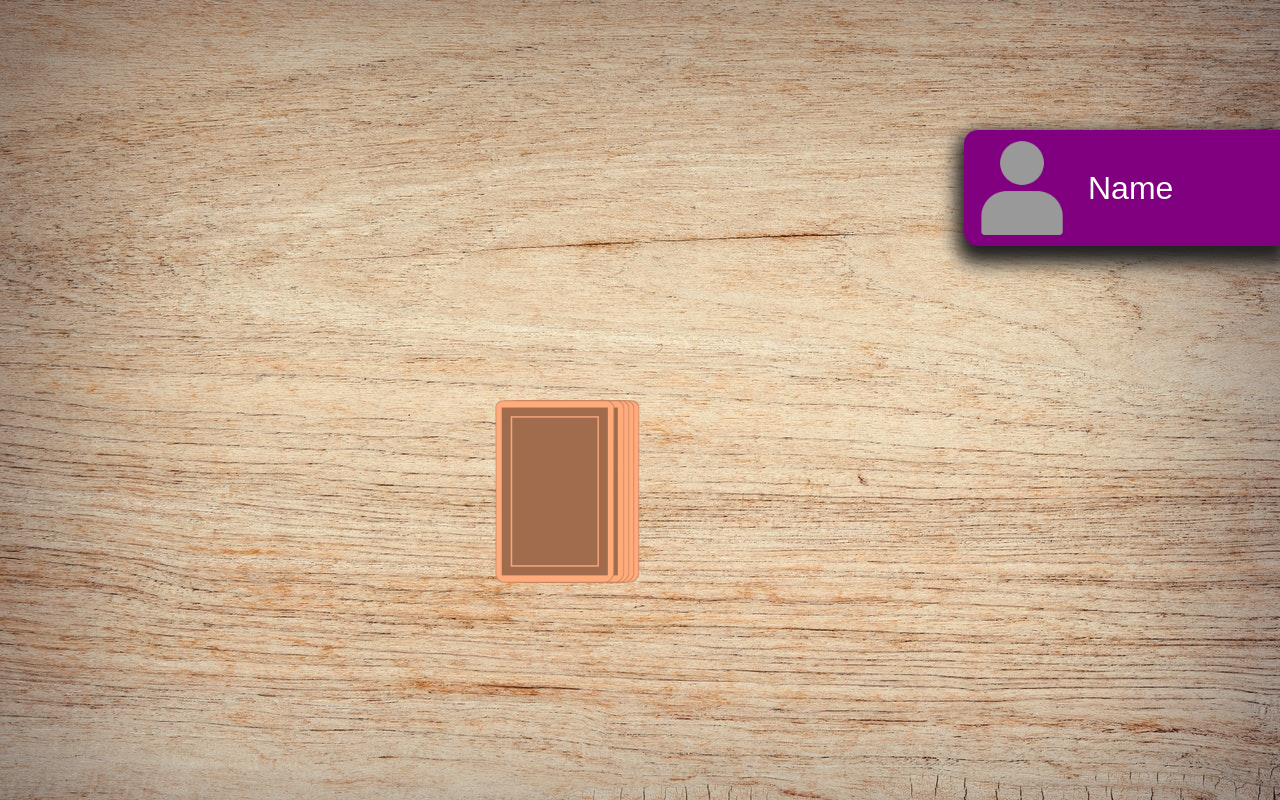
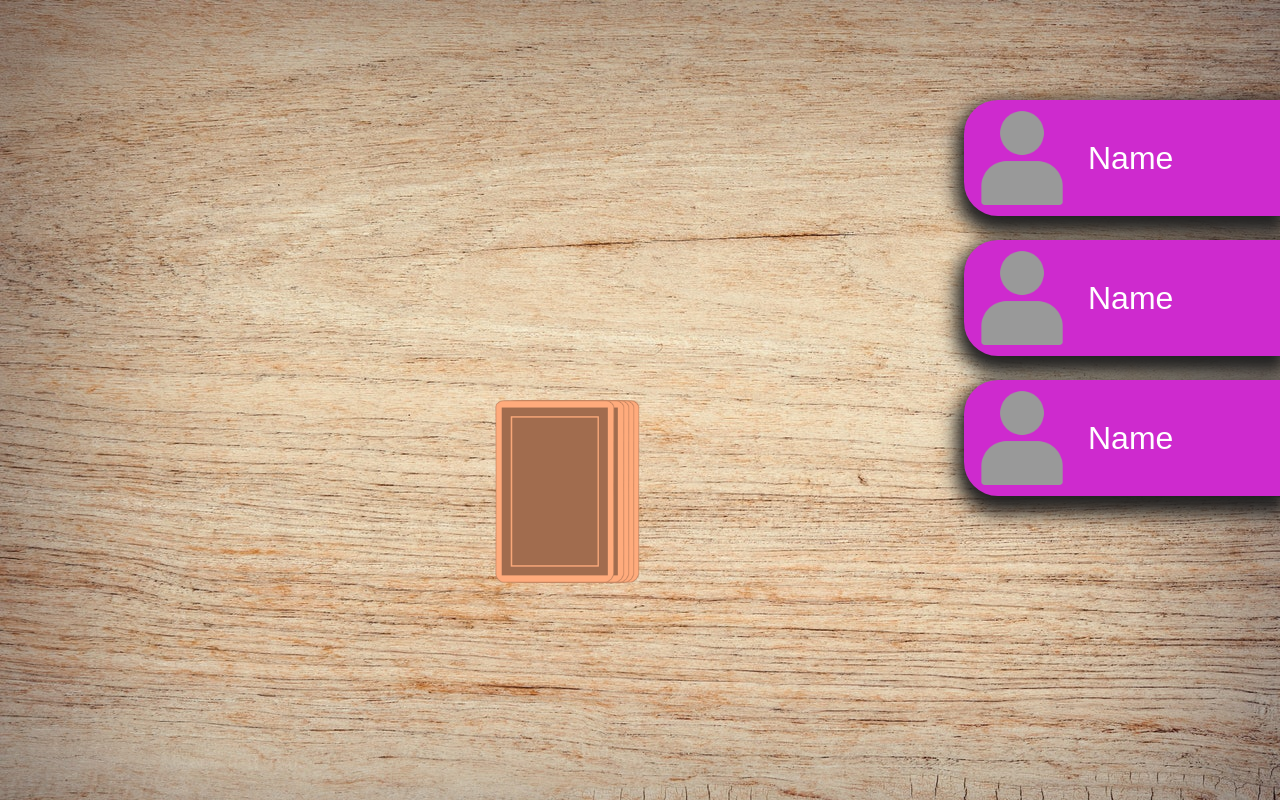
Before and after one commit to RaphaelFichtinger/AngularPractice, an Angular app in the folder ringoffire/: page /game in a window 1280 px wide. Built offline with nearby package versions, Linux system fonts and the light colour scheme.

Commit message:
added multible players

```diff
--- a/ringoffire/src/app/game/game.component.html
+++ b/ringoffire/src/app/game/game.component.html
@@ -1,9 +1,10 @@
-   <app-player style="top: 130px;" class="player-position"></app-player>
-   <div class="field">
 
 
 
 
+   <app-player *ngFor="let player of game.players; let i = index"
+   [ngStyle]="{'top.px': 100 + (i * 140)}"  class="player-position"></app-player>
+   <div class="field">
 
 
 
--- a/ringoffire/src/app/player/player.component.scss
+++ b/ringoffire/src/app/player/player.component.scss
@@ -2,7 +2,7 @@
     width: 300px;
     display: flex;
     align-items: center;
-    border-radius: 14px 0px 0px 14px;
+    border-radius: 34px 0px 0px 34px;
     color: white;
     padding: 8px;
     box-shadow: 0px 10px 18px 8px rgb(34, 34, 34);
@@ -13,7 +13,7 @@
         margin-left: 16px;
     }
 
-    background-color: purple;
+    background-color: rgb(206, 42, 206);
 
     img{
         width: 100px;
--- a/ringoffire/src/models/game.ts
+++ b/ringoffire/src/models/game.ts
@@ -1,7 +1,7 @@
 
 
 export class Game {
-    public players: string[] = [];
+    public players: string[] = ['Jhonny', 'Dennis', 'Freddy'];
     public stack: string[] = [];
     public playedCards: string[] = [];
     public currentPlayer:number = 0;
```
